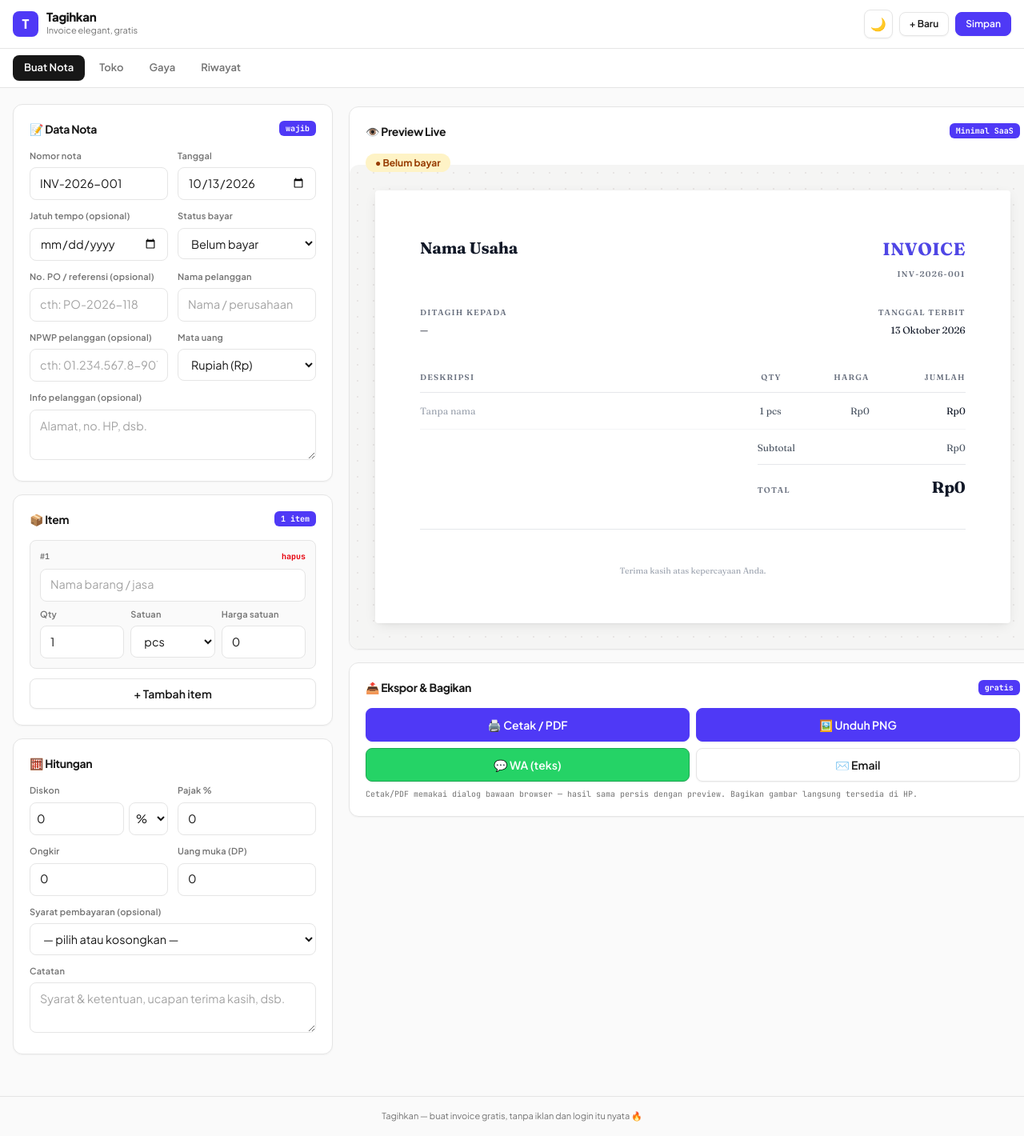
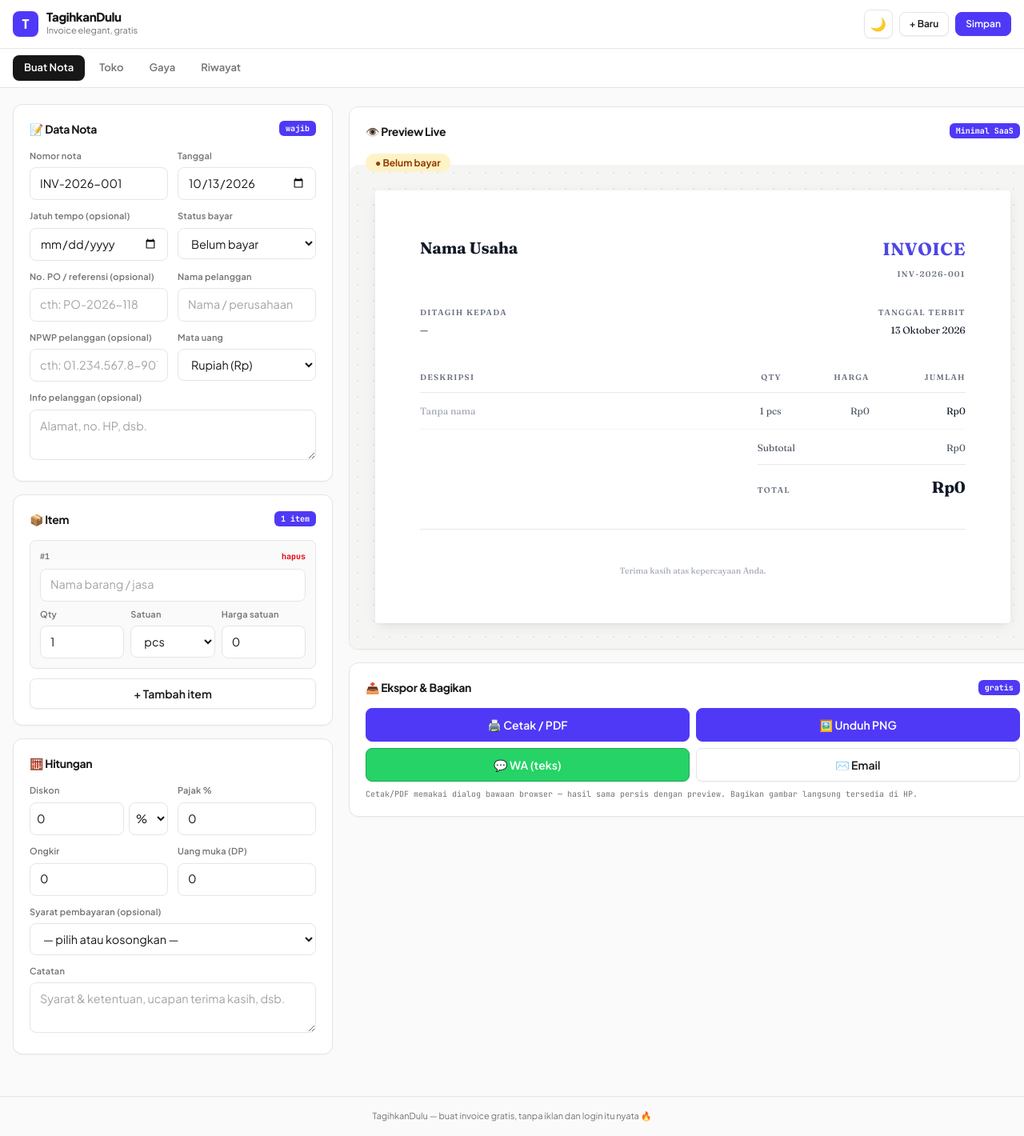
Before and after one commit to junanda24/notakandulu, a React (Vite) app: page / in a window 1280 px wide. Shown: the whole page at 80% size. Built offline with nearby package versions, Linux system fonts and the light colour scheme.

Commit message:
Rebrand Tagihkan -> TagihkanDulu

```diff
--- a/index.html
+++ b/index.html
@@ -3,8 +3,8 @@
   <head>
     <meta charset="UTF-8" />
     <meta name="viewport" content="width=device-width, initial-scale=1.0" />
-    <meta name="description" content="Tagihkan — buat invoice gratis, tanpa iklan dan login itu nyata. Bikin invoice elegant dalam hitungan detik." />
-    <title>Tagihkan — Bikin Invoice Elegant</title>
+    <meta name="description" content="TagihkanDulu — buat invoice gratis, tanpa iklan dan login itu nyata. Bikin invoice elegant dalam hitungan detik." />
+    <title>TagihkanDulu — Bikin Invoice Elegant</title>
     <link rel="preconnect" href="https://fonts.googleapis.com" />
     <link rel="preconnect" href="https://fonts.gstatic.com" crossorigin />
     <link
--- a/src/App.jsx
+++ b/src/App.jsx
@@ -131,7 +131,7 @@ export default function App() {
           <div className="flex items-center gap-2.5">
             <span className="flex h-8 w-8 items-center justify-center rounded-lg bg-indigo-600 text-white text-base font-extrabold">T</span>
             <div>
-              <h1 className="text-[15px] font-extrabold tracking-tight leading-none">Tagihkan</h1>
+              <h1 className="text-[15px] font-extrabold tracking-tight leading-none">TagihkanDulu</h1>
               <p className="text-[11px] text-neutral-500 dark:text-neutral-400 mt-0.5">Invoice elegant, gratis</p>
             </div>
           </div>
@@ -198,7 +198,7 @@ export default function App() {
 
       <footer className="border-t border-line mt-8">
         <p className="mx-auto max-w-7xl px-4 py-4 text-[11px] text-neutral-500 dark:text-neutral-400 text-center">
-          Tagihkan — buat invoice gratis, tanpa iklan dan login itu nyata 🔥
+          TagihkanDulu — buat invoice gratis, tanpa iklan dan login itu nyata 🔥
         </p>
       </footer>
 
```
Also changed, not shown: src/lib/share.js, 2 other files (tests, documents, lock files or other folders).
